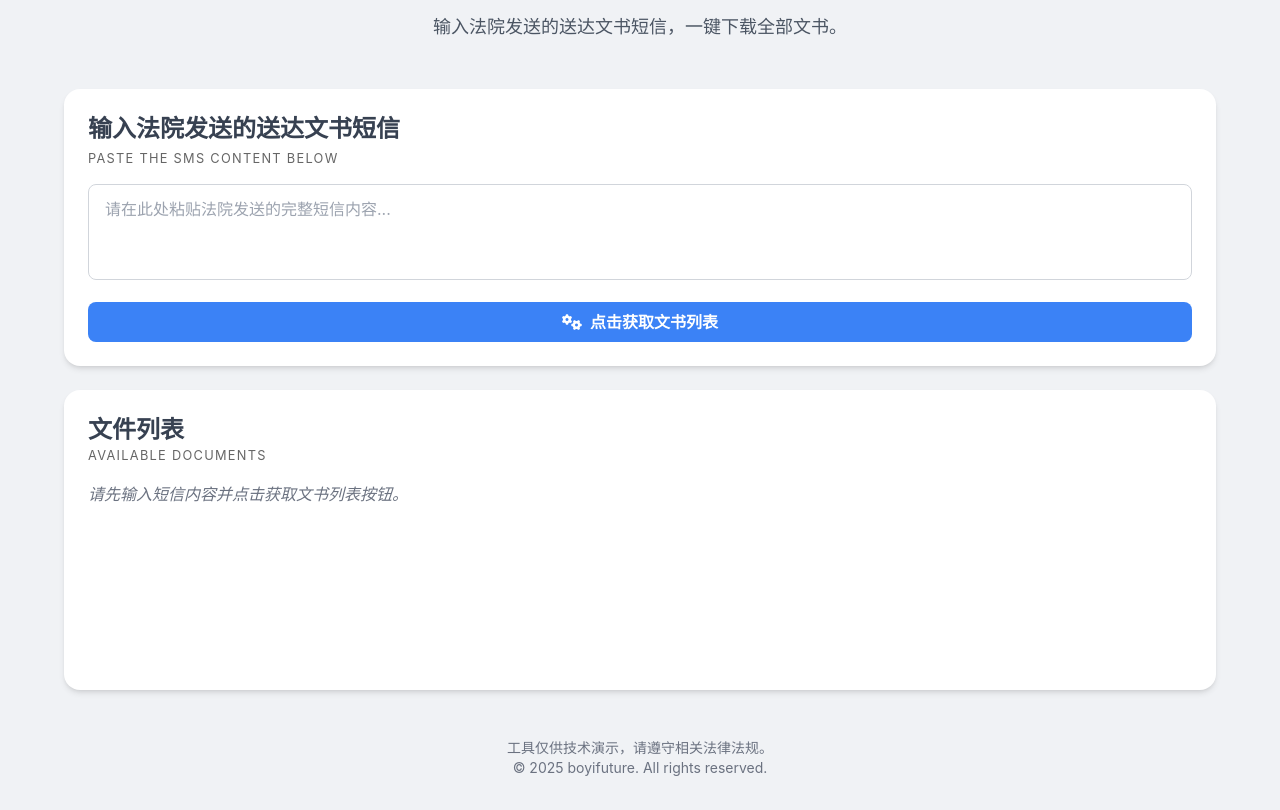
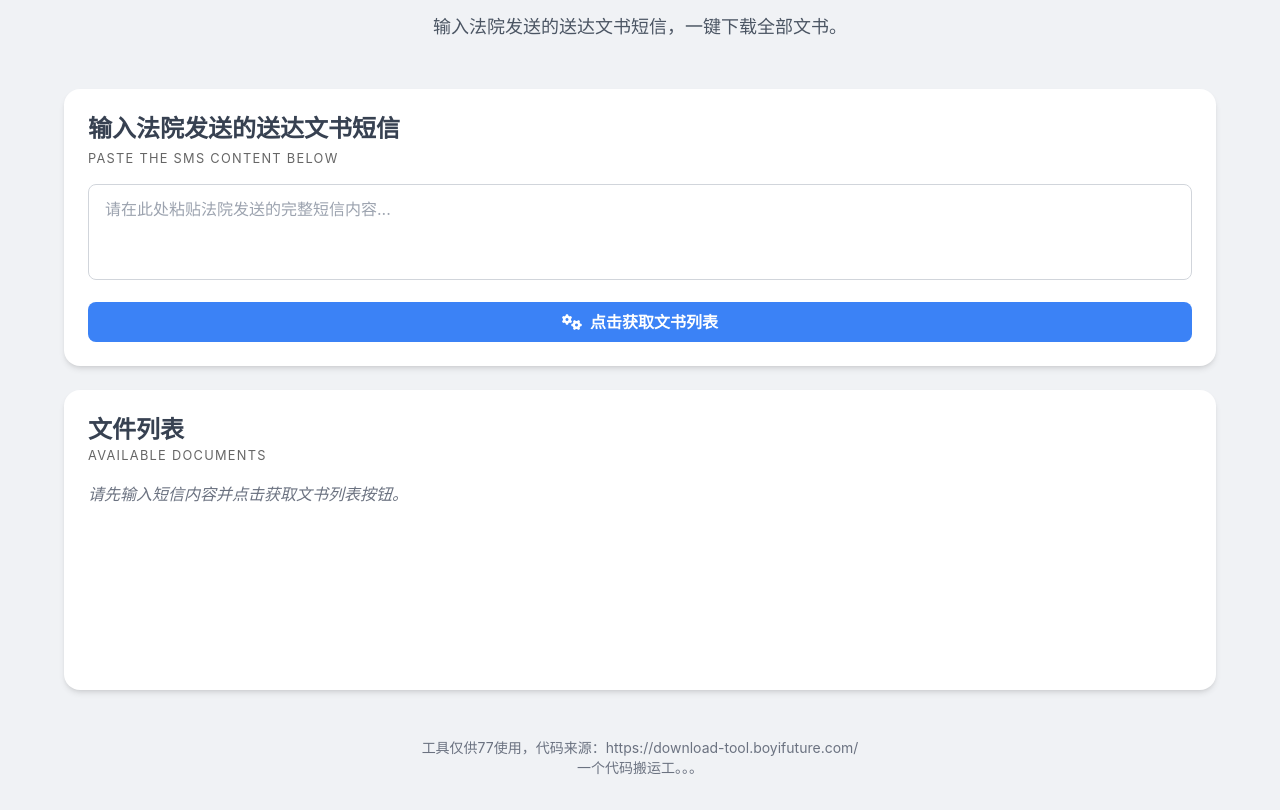
Before and after one commit to zhazhapeng10003/77tool, a plain HTML site: page index.html in a window 1280 px wide. Shown: the part 102-912 px from the top of the page. Drawn offline with nearby package versions, Linux system fonts and the light colour scheme.

Commit message:
Update index.html

```diff
--- a/index.html
+++ b/index.html
@@ -181,8 +181,8 @@
 
     <!-- 页脚 -->
     <footer class="mt-12 text-center text-gray-500 text-sm">
-        <p>工具仅供技术演示，请遵守相关法律法规。</p>
-        <p>&copy; 2025 boyifuture. All rights reserved.</p>
+        <p>工具仅供77使用，代码来源：https://download-tool.boyifuture.com/</p>
+        <p>一个代码搬运工。。。</p>
     </footer>
 </div>
 
```
